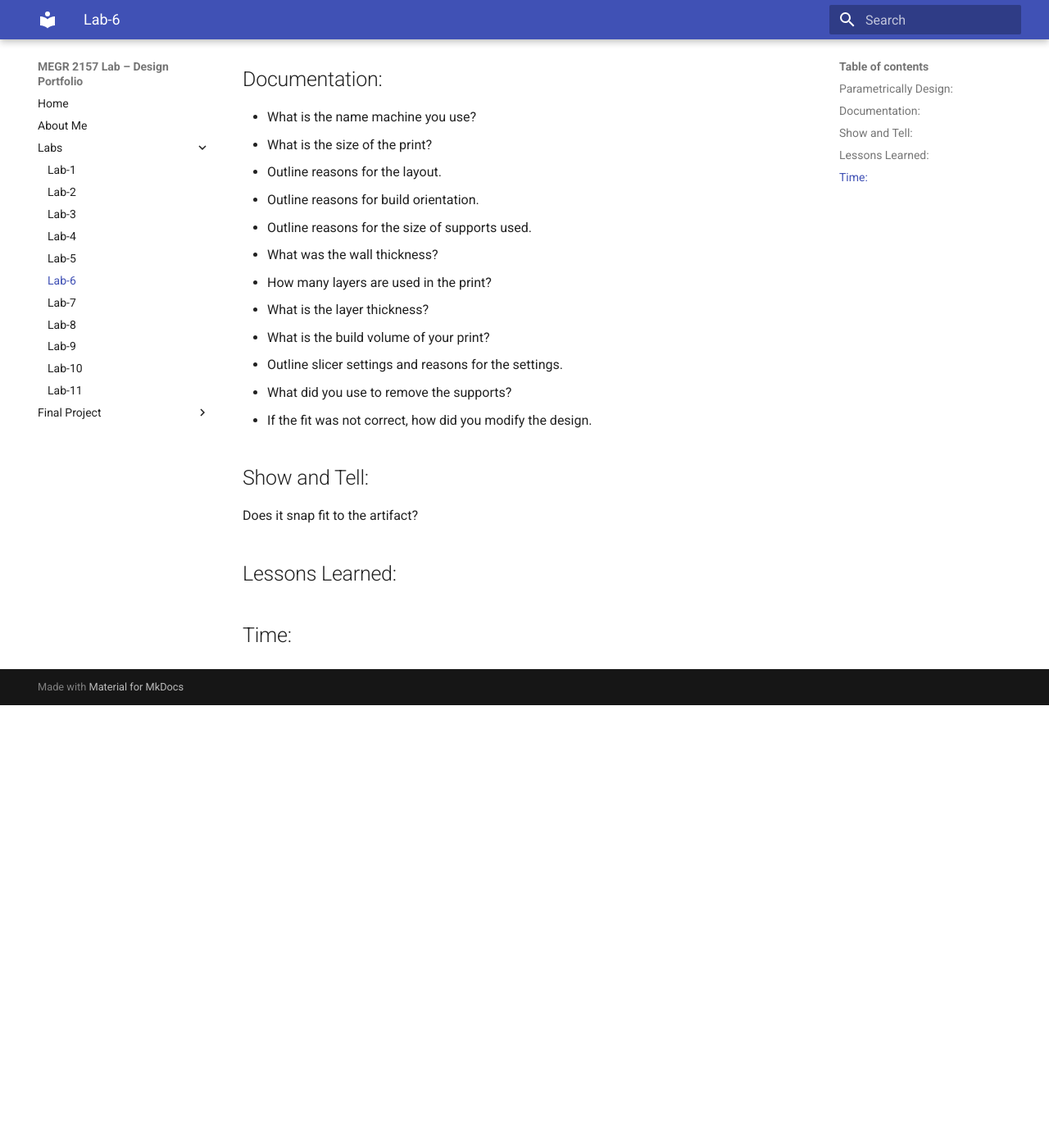
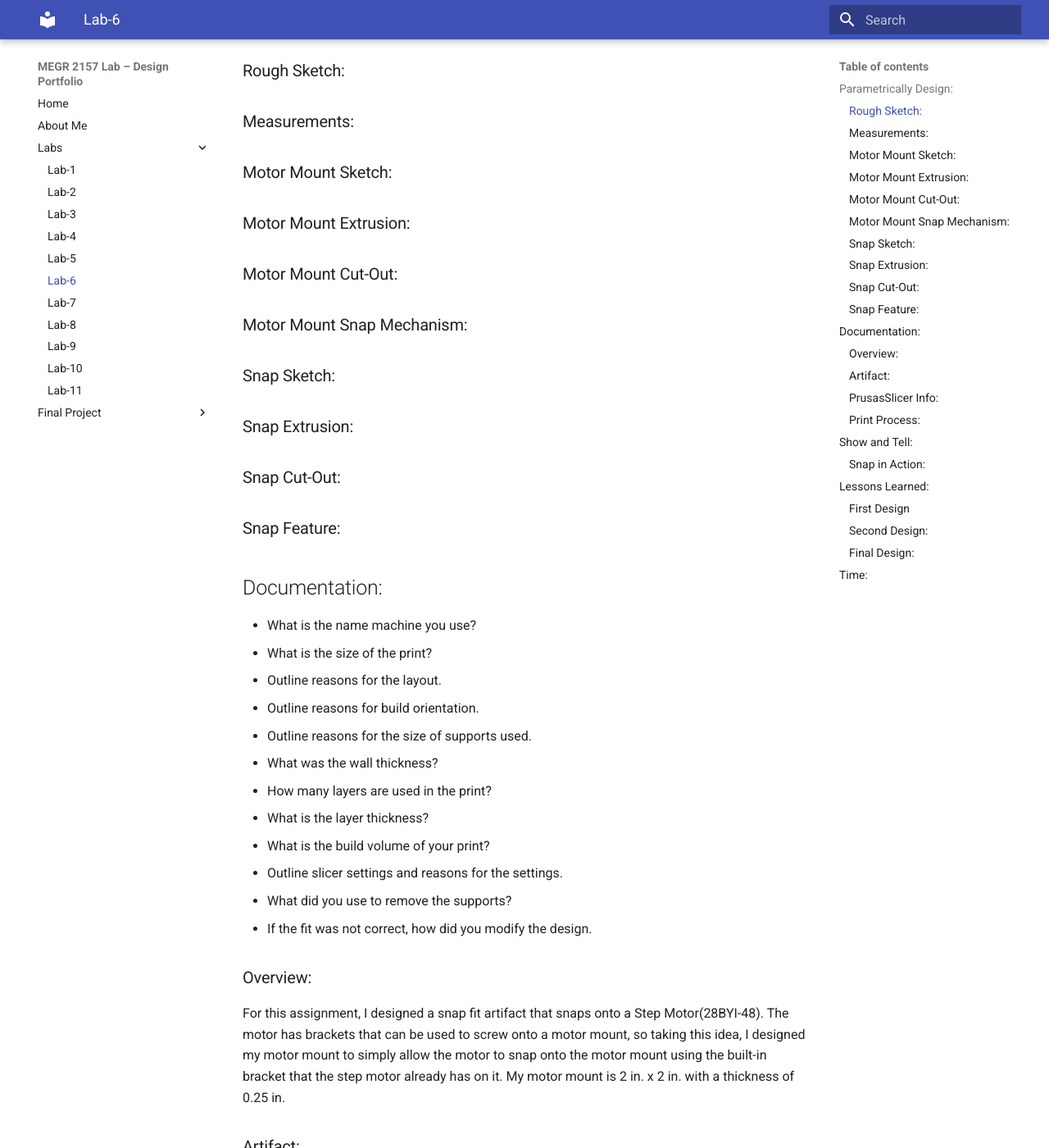
Before and after one commit to AndrewYang2428/andrewyang-megr2156-lab-portfolio, an MkDocs documentation site: the page built from docs/Labs/L06/index.md, in a window 1280 px wide and 1400 px high, scrolled down 545 px. Shown: the whole window at 82% size. Built offline with MkDocs 1.6.1 and Material for MkDocs 9.7.7, drawn with Linux system fonts in a browser that asks for light colours; before the commit the page ends 1405 px from its top, so only the background shows below that; some of the changed text lies outside the part shown.

Commit message:
Expand documentation with new sections and details
Added sections for rough sketches, measurements, motor mount details, and print process in the documentation.

```diff
--- a/docs/Labs/L06/index.md
+++ b/docs/Labs/L06/index.md
@@ -12,6 +12,26 @@
 - Take many pictures of the different stages of the CAD model.
 - Detail the decision making process and how you determined the engineered allowances of the interactive parts.
 - Take a picture of the overall design in CAD.
+
+### Rough Sketch:
+
+### Measurements:
+
+### Motor Mount Sketch:
+
+### Motor Mount Extrusion:
+
+### Motor Mount Cut-Out:
+
+### Motor Mount Snap Mechanism:
+
+### Snap Sketch:
+
+### Snap Extrusion:
+
+### Snap Cut-Out:
+
+### Snap Feature:
 
 ## Documentation:
 
@@ -28,10 +48,30 @@
 - What did you use to remove the supports?
 - If the fit was not correct, how did you modify the design.
 
+### Overview:
+
+For this assignment, I designed a snap fit artifact that snaps onto a Step Motor(28BYI-48). The motor has brackets that can be used to screw onto a motor mount, so taking this idea, I designed my motor mount to simply allow the motor to snap onto the motor mount using the built-in bracket that the step motor already has on it. My motor mount is 2 in. x 2 in. with a thickness of 0.25 in.
+
+### Artifact:
+
+### PrusasSlicer Info:
+
+### Print Process:
+
 ## Show and Tell:
+
+### Snap in Action:
 
 Does it snap fit to the artifact?
 
 ## Lessons Learned:
 
+### First Design
+
+### Second Design:
+
+### Final Design:
+
+
+
 ## Time:
```
